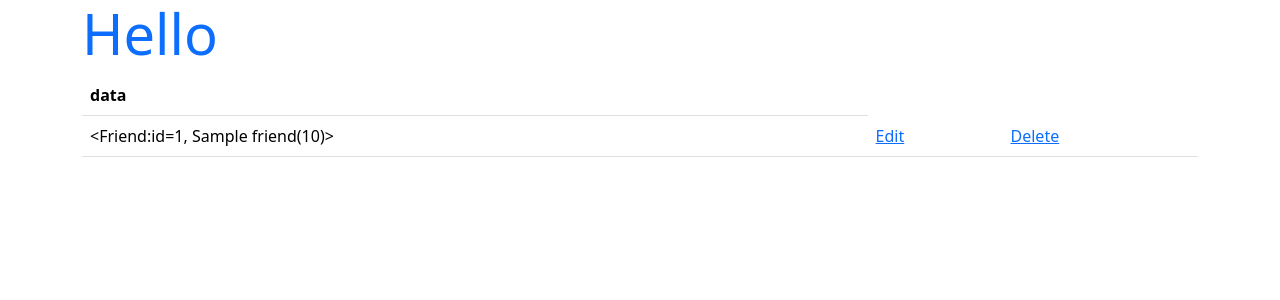
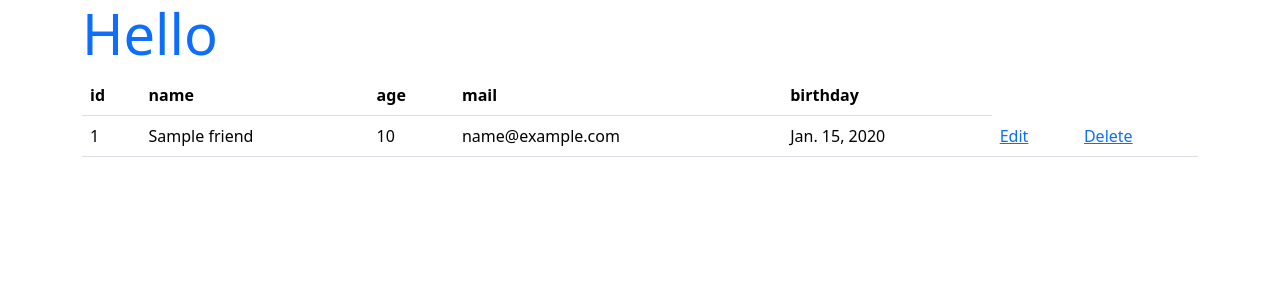
Before and after one commit to Madoyume/03_Django_App, a Django app: page /hello/ in a window 1280 px wide. Shown: the top 300 px of the page. Run offline with Django 5.2, Linux system fonts and the light colour scheme; tables that the repository leaves empty hold one stand-in row (values such as "Sample post"); some libraries are stand-ins or nearby versions.

Commit message:
2024.09.29 mado 順序入れ替え

```diff
--- a/django_app/hello/templates/hello/index.html
+++ b/django_app/hello/templates/hello/index.html
@@ -14,11 +14,19 @@
         <h1 class="display-4 text-primary">{{title}}</h1>
         <table class="table">
             <tr>
-                <th>data</th>
+                <th>id</th>
+                <th>name</th>
+                <th>age</th>
+                <th>mail</th>
+                <th>birthday</th>
             </tr>
             {% for item in data %}
             <tr>
-                <td>{{item}}</td>
+                <td>{{item.id}}</td>
+                <td>{{item.name}}</td>
+                <td>{{item.age}}</td>
+                <td>{{item.mail}}</td>
+                <td>{{item.birthday}}</td>
                 <td><a href="{% url 'edit' item.id %}">Edit</a></td>
                 <td><a href="{% url 'delete' item.id %}">Delete</td>
             </tr>
--- a/django_app/hello/views.py
+++ b/django_app/hello/views.py
@@ -13,7 +13,7 @@ class FriendDetail(DetailView):
     model = Friend
 
 def index(request):
-    data = Friend.objects.all()
+    data = Friend.objects.all().order_by('age')
     params = {
         'title':'Hello',
         'data':data,
```
